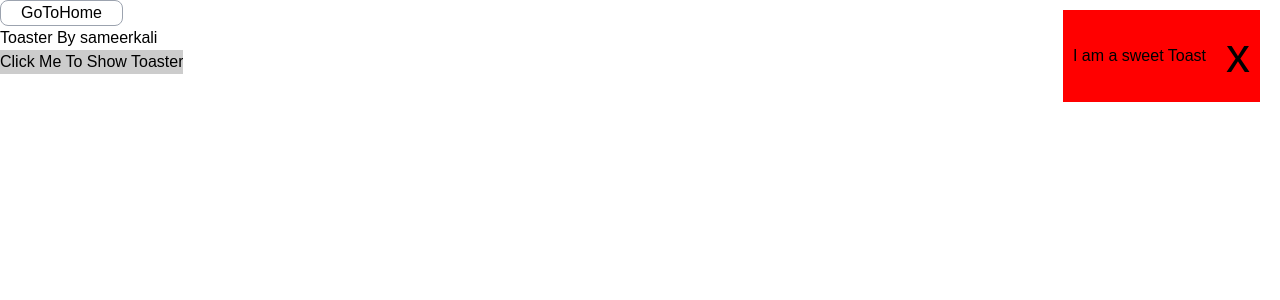
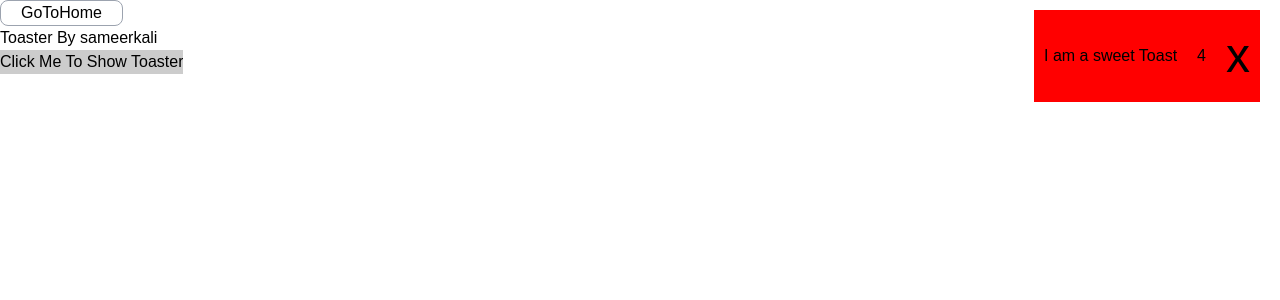
Before and after one commit to sameerkali/React_coding_round_practice, a React (Vite) app: page /mytoster in a window 1280 px wide. Both pictures are taken after a click on the button "Click Me To Show Toaster". Shown: the top 300 px of the page. Built offline with nearby package versions, Linux system fonts and the light colour scheme.

Commit message:
add countdown

```diff
--- a/src/All Assessment/assessment21/MyToaster.jsx
+++ b/src/All Assessment/assessment21/MyToaster.jsx
@@ -1,5 +1,5 @@
 import React from "react";
-import GoToHome from "../../Components/GoToHome"
+import GoToHome from "../../Components/GoToHome";
 
 const MyToaster = () => {
   const [toast, setToast] = React.useState([]);
@@ -26,16 +26,34 @@ const MyToaster = () => {
           </div>
         )}
       </div>
-      <GoToHome/>
+      <GoToHome />
       <h1>Toaster By sameerkali</h1>
-      <button style={{backgroundColor: '#ccc'}} onClick={handleClick}>Click Me To Show Toaster</button>
+      <button style={{ backgroundColor: "#ccc" }} onClick={handleClick}>
+        Click Me To Show Toaster
+      </button>
     </div>
   );
 };
 
 export default MyToaster;
 
-const Toast = ({ close }) => {
+const Toast = ({ close, time = 6 }) => {
+  const [count, setCount] = React.useState(time);
+
+  React.useEffect(() => {
+    const intervalId = setInterval(() => {
+      setCount((prev) => {
+        if (prev === 1) {
+          clearInterval(intervalId);
+          close();
+        }
+        return prev - 1;
+      });
+    }, 1000);
+
+    return () => clearInterval(intervalId);
+  }, [close]);
+
   return (
     <div
       style={{
@@ -45,14 +63,12 @@ const Toast = ({ close }) => {
         gap: "20px",
         backgroundColor: "white",
         padding: "10px",
-        backgroundColor: "red"
+        backgroundColor: "red",
       }}
     >
       <h1>I am a sweet Toast</h1>
-      <button
-        style={{ fontSize: "3rem", backgroundColor: "transparent" }}
-        onClick={close}
-      >
+      <h1>{count}</h1>
+      <button style={{ fontSize: "3rem", backgroundColor: "transparent" }} onClick={close}>
         x
       </button>
     </div>
```
